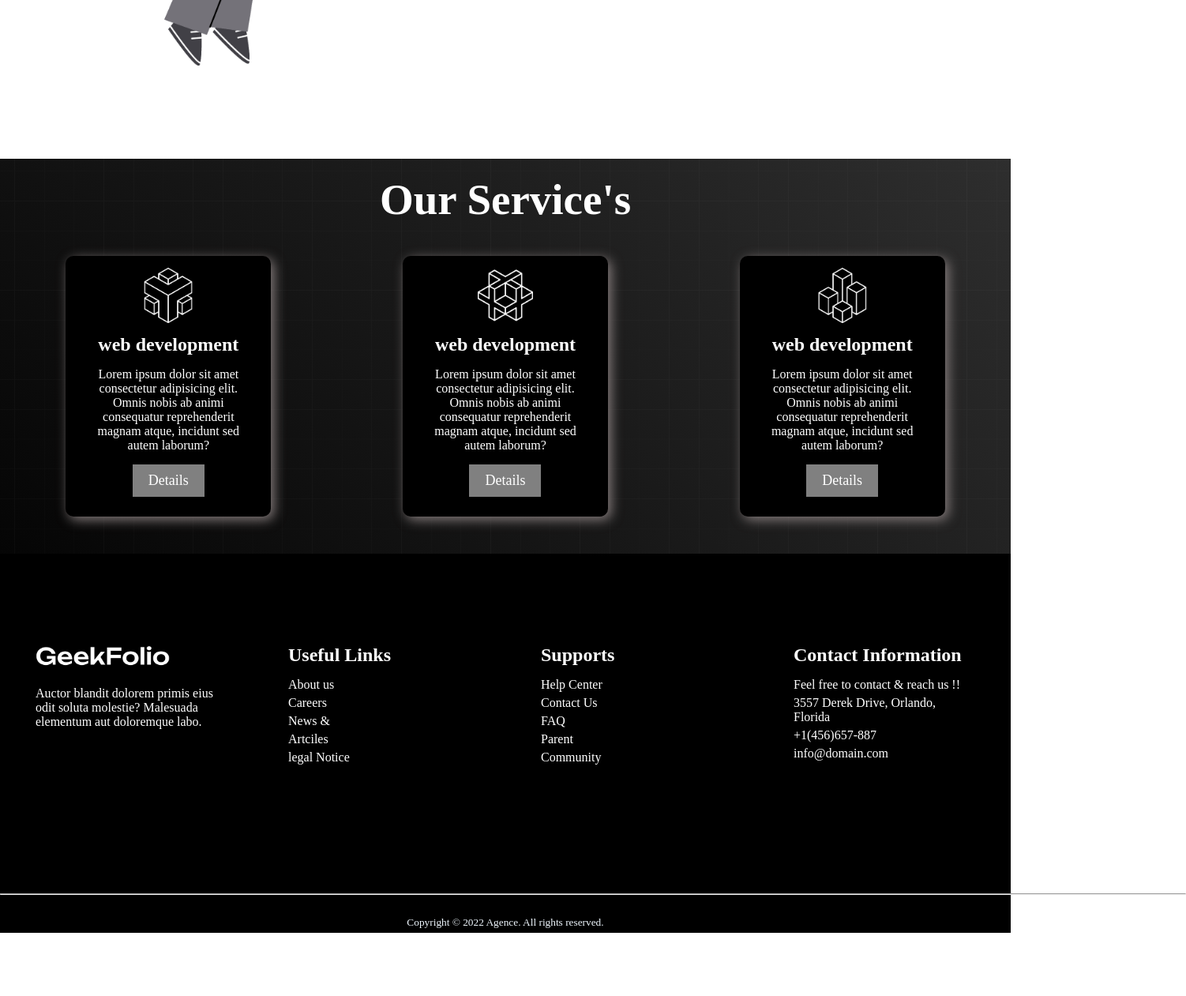
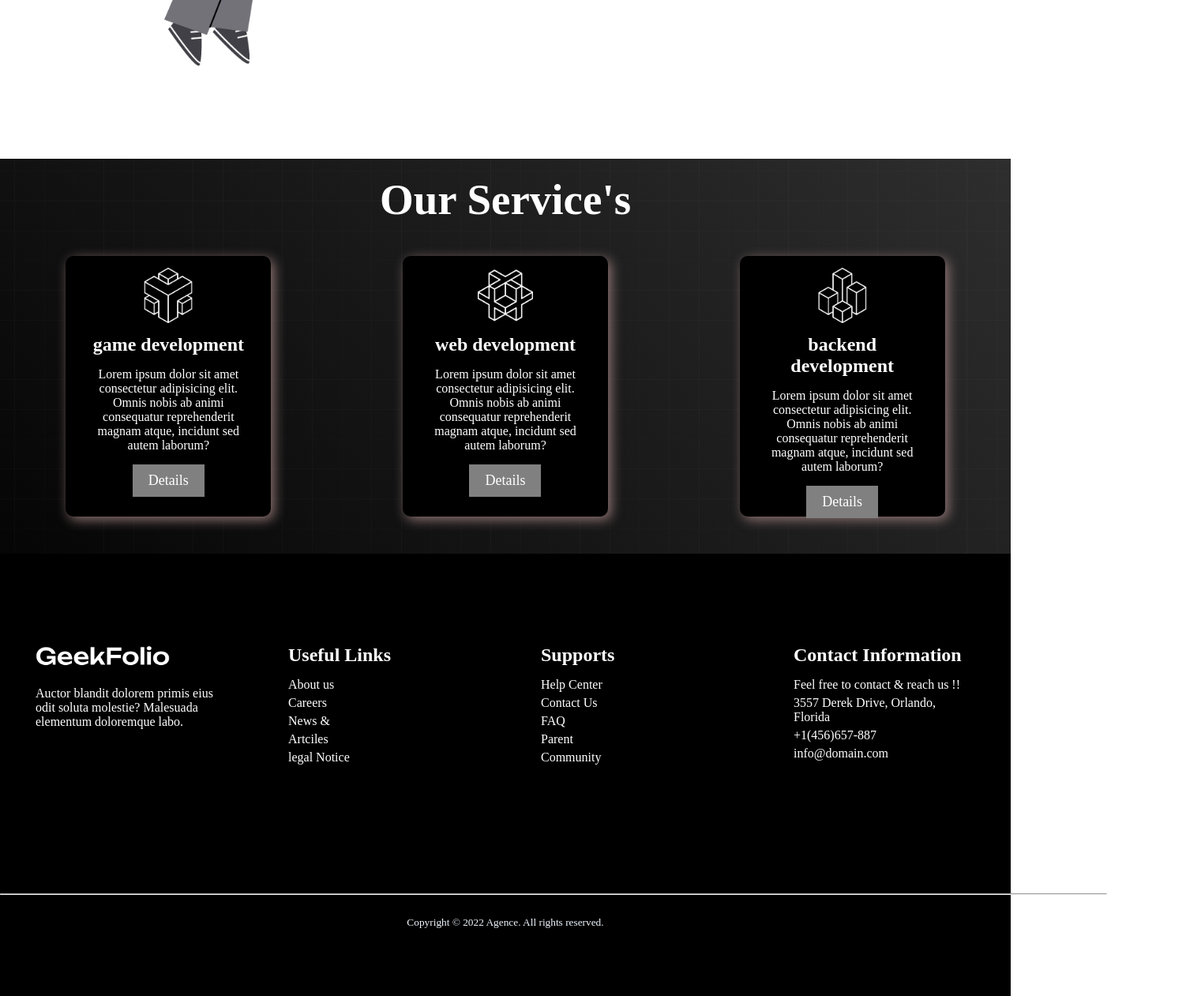
Before and after one commit to anik558363/Digital-Product, a plain HTML site: page index.html in a window 1280 px wide. Shown: the part 1358-2619 px from the top of the page at 79% size, 1502 px wide, since content can reach past the window. Before the commit the page ends 2539 px from the top, so only its background shows below. Drawn offline with Linux system fonts and the light colour scheme.

Commit message:
conceptual sessions website complet

```diff
--- a/index.html
+++ b/index.html
@@ -69,7 +69,7 @@
             <div class="service-container">
                 <div class="box">
                     <img class="icon" src="icon/0.png" alt="">
-                    <h2 class="box-title">web development</h2>
+                    <h2 class="box-title">game development</h2>
                     <p class="box-description">Lorem ipsum dolor sit amet consectetur adipisicing elit. Omnis nobis ab animi consequatur reprehenderit magnam atque, incidunt sed autem laborum?</p>
                     <button class="btn box-btn">Details</button>
                 </div>
@@ -81,7 +81,7 @@
                 </div>
                 <div class="box">
                     <img class="icon" src="icon/2.png" alt="">
-                    <h2 class="box-title">web development</h2>
+                    <h2 class="box-title">backend development</h2>
                     <p class="box-description">Lorem ipsum dolor sit amet consectetur adipisicing elit. Omnis nobis ab animi consequatur reprehenderit magnam atque, incidunt sed autem laborum?</p>
                     <button class="btn box-btn">Details</button>
                 </div>
@@ -98,7 +98,7 @@
 
                     <img class="loge-pic" src="logo/logo-light.png" alt="">
                         <p>
-                            Auctor blandit dolorem primis eius odit soluta molestie? Malesuada elementum aut doloremque labo.
+                            Auctor blandit dolorem primis eius odit soluta molestie? Malesuada elementum doloremque labo.
                         </p>
                 </div>
                 <div class="a">
--- a/style/style.css
+++ b/style/style.css
@@ -122,7 +122,7 @@
 .box{
     width: 230px;
     height: 300px;
-    box-shadow: 4px 4px 15px rgb(133, 124, 124);
+    box-shadow: 4px 4px 15px rgb(143, 116, 116);
     background-color: black;
     text-align: center;
     color: white;
@@ -178,7 +178,7 @@
 }
 
 footer{
-    height: 60vh;
+    height: 70vh;
     width: 100%;
     background-color: black;
 }
@@ -194,7 +194,7 @@ footer{
 }
 
 .hr{
-    width: 1500px;
+    width: 1400px;
     margin: auto;
 }
 
```
